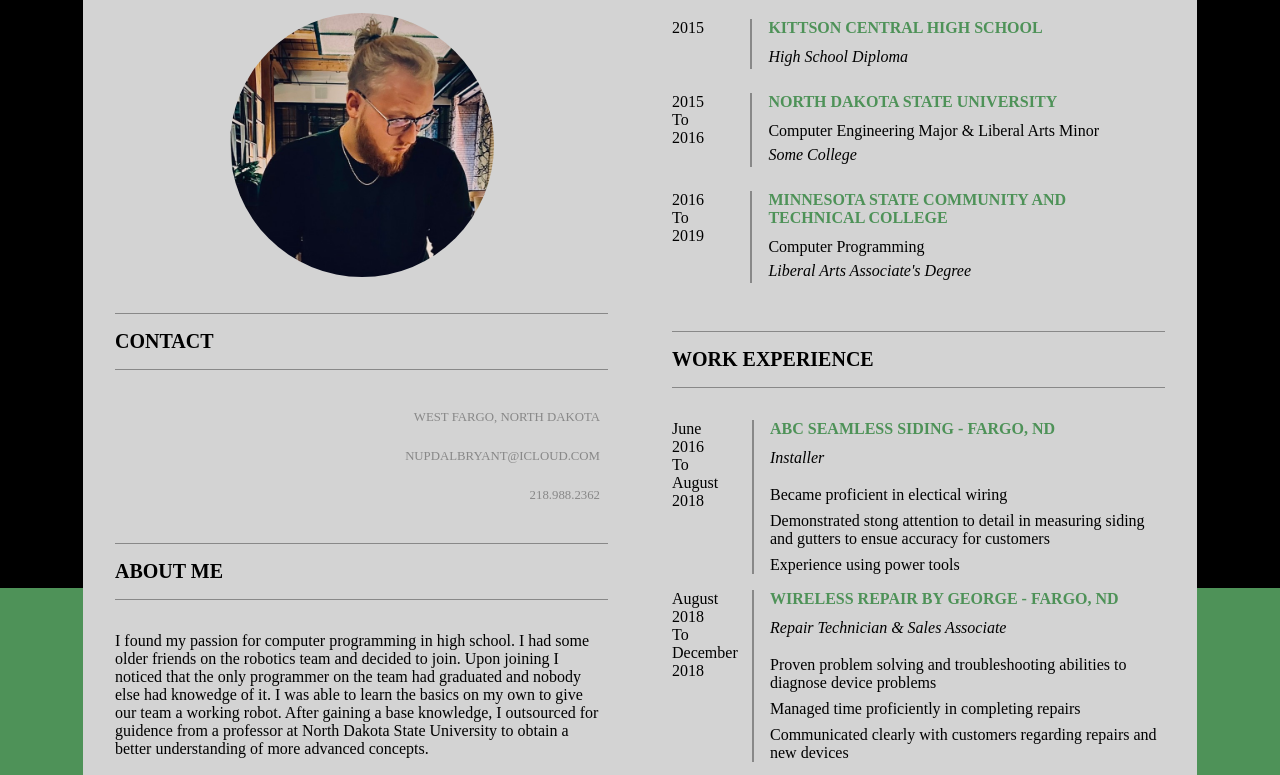
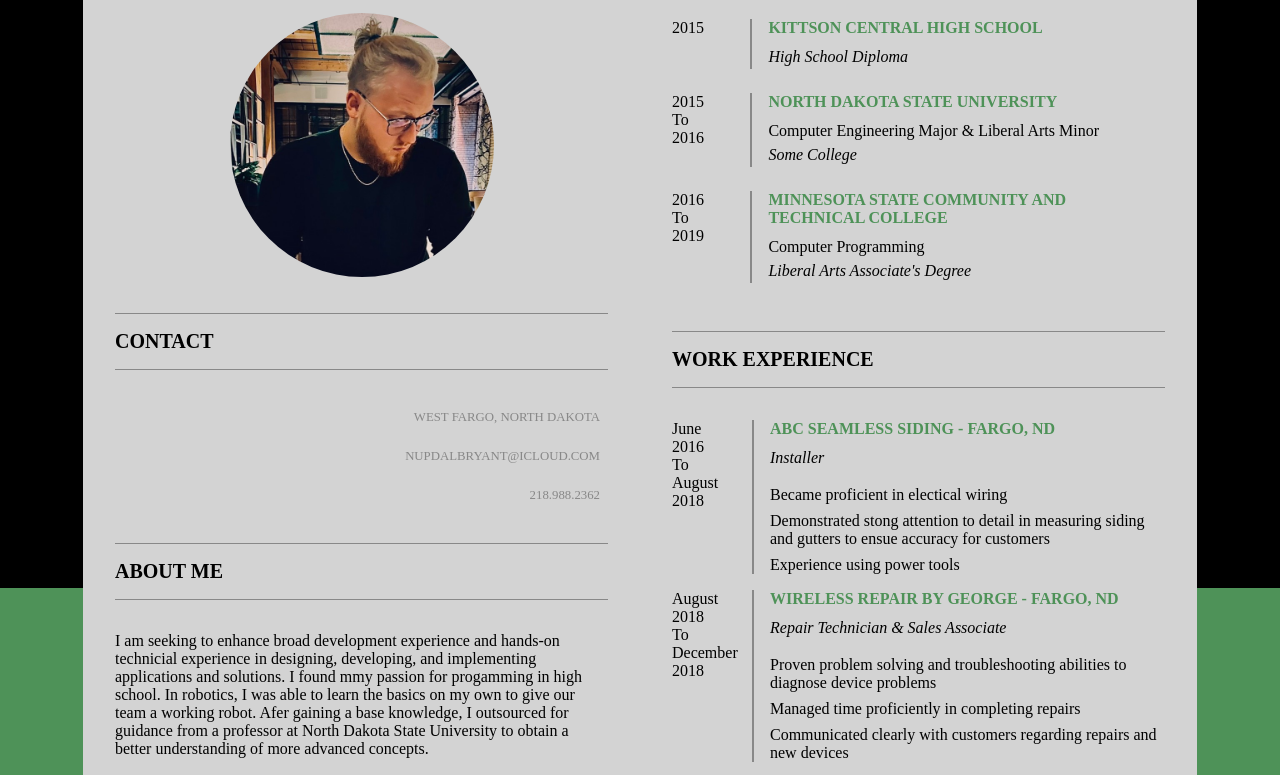
Before and after one commit to bryant-nupdal/resume, a plain HTML site: page index.html in a window 1280 px wide. Shown: the part 150-925 px from the top of the page. Drawn offline with Linux system fonts and the light colour scheme.

Commit message:
Update index.html

```diff
--- a/index.html
+++ b/index.html
@@ -27,10 +27,10 @@
 
 	<section class= "objectives">
 		<h2> About Me </h2>
-			I found my passion for computer programming in high school. I had some older friends on the robotics team and decided
-		to join. Upon joining I noticed that the only programmer on the team had graduated and nobody else had knowedge of
-		it. I was able to learn the basics on my own to give our team a working robot. After gaining a base knowledge, I
-		outsourced for guidence from a professor at North Dakota State University to obtain a better understanding of more advanced concepts.
+			I am seeking to enhance broad development experience and hands-on technicial experience in designing, developing, and implementing
+		applications and solutions. I found mmy passion for progamming in high school. In robotics, I was able to learn the basics on my own to give
+		our team a working robot. Afer gaining a base knowledge, I outsourced for guidance from a professor at North Dakota State University to obtain
+		a better understanding of more advanced concepts.
 		</section>
 
 	<section class= "socials">
```
